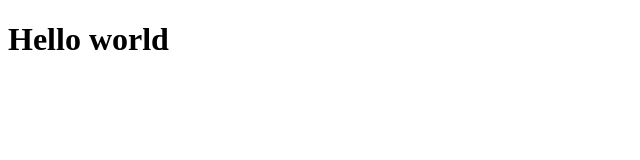
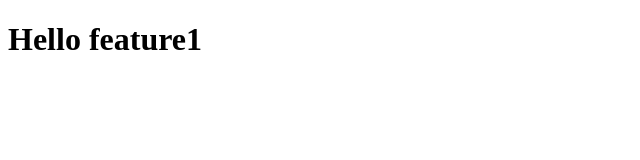
Before and after one commit to ravikirand09/new1, a plain HTML site: page JS-EXAM/TestGit.html in a window 1280 px wide. Shown: the whole page, without its empty margins (0-640 px from the left). Drawn offline with Linux system fonts and the light colour scheme.

Commit message:
updated feature1

```diff
--- a/JS-EXAM/TestGit.html
+++ b/JS-EXAM/TestGit.html
@@ -11,7 +11,7 @@
 
   <script>
     function f1(){
-      document.getElementById('d1').innerHTML="Hello world"
+      document.getElementById('d1').innerHTML="Hello feature1"
     }
     f1()
   </script>
```
